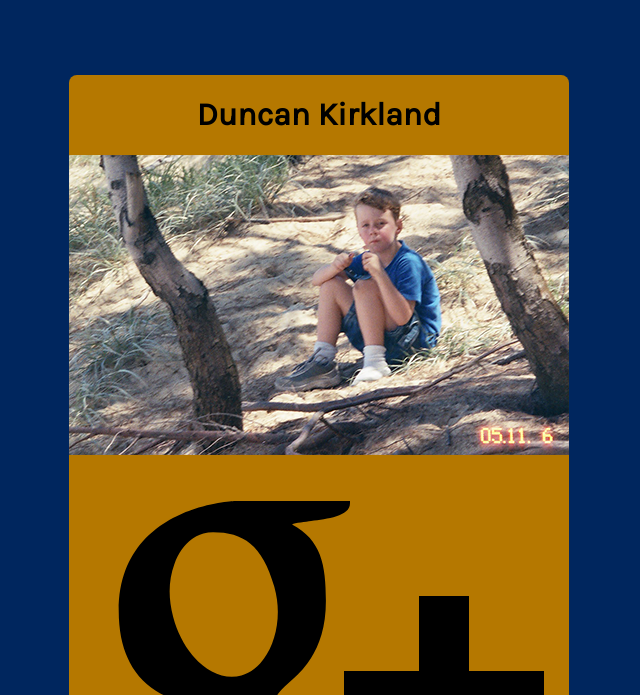
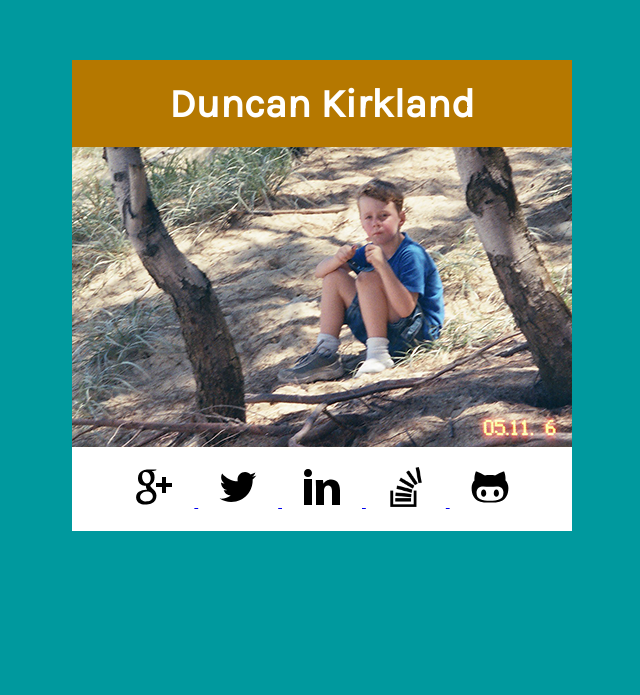
Before and after one commit to dunck/dunck, a plain HTML site: page index.html in a window 1280 px wide. Shown: the part 105-800 px from the top of the page, without its empty margins (318-958 px from the left). Drawn offline with Linux system fonts and the light colour scheme.

Commit message:
Add files via upload

```diff
--- a/stylesheets/stylesheet.css
+++ b/stylesheets/stylesheet.css
@@ -1,30 +1,58 @@
-.container {
-  background: #B57800;
-  border-radius: 8px;
-  position: absolute;
-  top: 50%;
-  left: 50%;
-  margin: -220px 0 0 -253px;
+:root {
+  --curve: 8px;
+  --pad: 20px;
+  --containerwidth: 500px;
+  --white: #FFFFFF;
+  --orange: #B57800;
+  --blue: #00999E;
+  --lime: #00A803;
 }
 
-.back {
-  border-radius: 8px 8px 0px 0px;
+* {
+  padding: 0 auto;
+  margin: 0 auto;
+  font-family: 'Karla', sans-serif;
 }
 
-.icon {
-  width: 40px;
-  margin: 0 5 0 5;
+body {
+  background-color: var(--blue);
 }
 
-.links {
+.frame {
+  display: table;
+  position: absolute;
+  height: 100%;
+  width: 100%;
+}
+
+.container {
+  display: table-cell;
+  vertical-align: middle;
+}
+
+.content {
+  margin-left: auto;
+  margin-right: auto;
+  width: var(--containerwidth);
+  background: var(--white);
+}
+
+.titlebox {
+  background: var(--orange);
+}
+.title {
+  font-size: 40px;
+  color: var(--white);
+  padding: var(--pad) 0;
   text-align: center;
 }
 
-body {
-  background-color: #00265E;
+.icons {
+  text-align: center;
+  padding: var(--pad) 0;
 }
 
-h1 {
-  text-align: center;
-  font-family: 'Karla', sans-serif;
+.icons img {
+  width: 40px;
+  margin: 0 20 0 20;
 }
```
